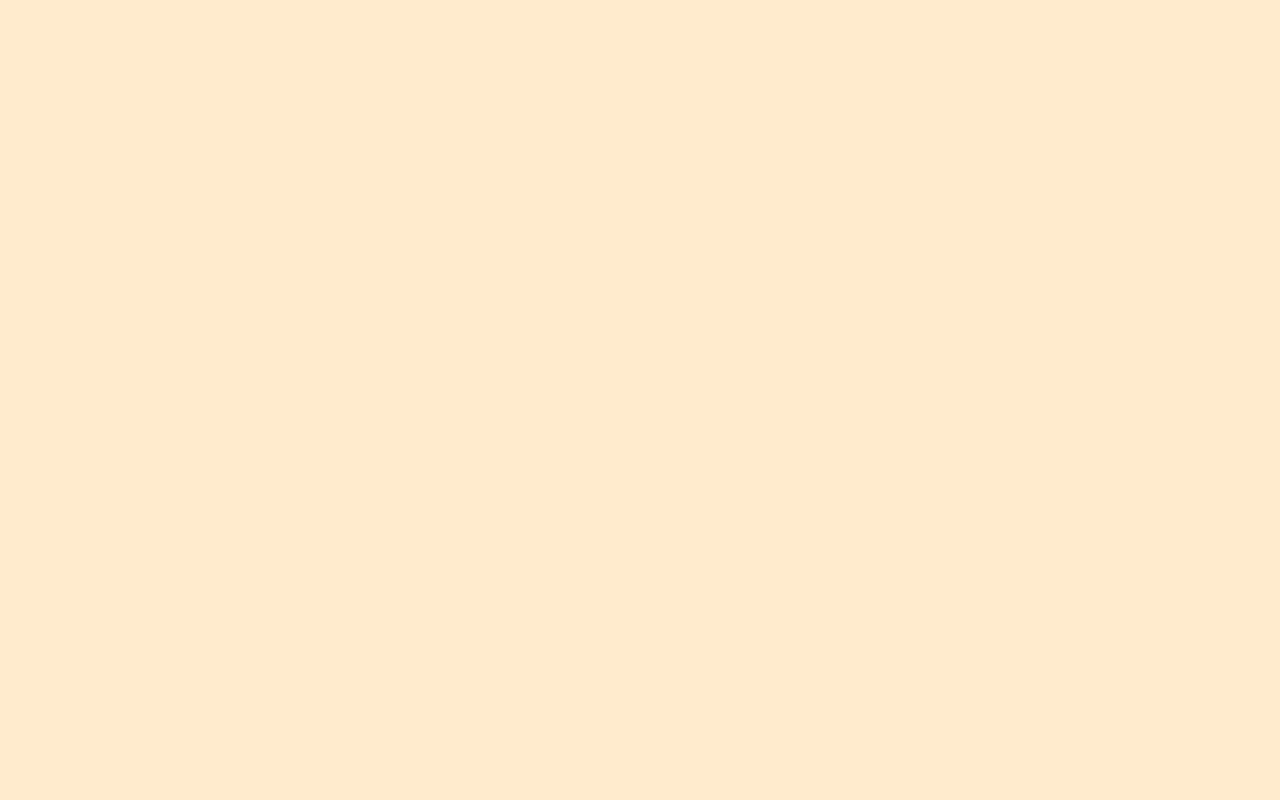
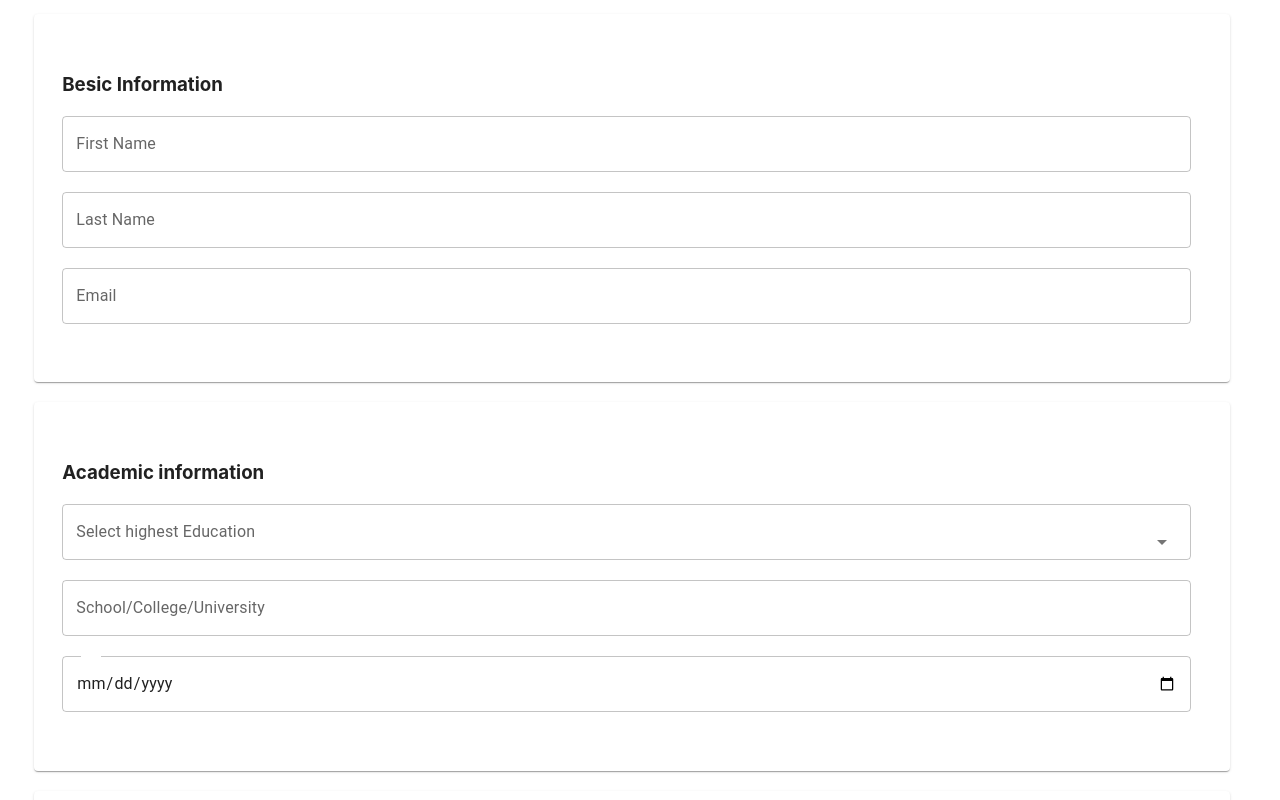
Before and after one commit to supriya0102/poc_wci, a React (Create React App) app: page /adduser in a window 1280 px wide. Before the commit this address had no page. Shown: the top 800 px of the page. Built offline with nearby package versions, Linux system fonts and the light colour scheme.

Commit message:
small css fixes added

```diff
--- a/src/App.js
+++ b/src/App.js
@@ -2,6 +2,7 @@ import './App.css';
 import { BrowserRouter as Router, Route, Routes } from 'react-router-dom';
 import Home from './components/Home';
 import ProfilePage from './components/profile/ProfilePage';
+import AddUser from './components/adduser/AddUser';
 
 function App() {
   return (
@@ -10,6 +11,7 @@ function App() {
           <Routes>
             <Route path="/" element={<Home />} />
             <Route path="/profile/:id" element={<ProfilePage />} />
+            <Route path="/adduser" element={<AddUser />} />
           </Routes>
         </Router>
       </>
--- a/src/components/Header.js
+++ b/src/components/Header.js
@@ -1,6 +1,5 @@
 import { AppBar, Toolbar, Typography, Button } from "@mui/material";
-import AddUser from "./AddUser";
-import { Link,Route } from "react-router-dom";
+import { Link } from "react-router-dom";
 
 function Header(props) {
   return (
@@ -10,7 +9,7 @@ function Header(props) {
             component="div" sx={{ flexGrow: 1 }}>
             Western Climate Initiative
           </Typography>
-         <Link to="/AddUser" style={{textDecoration:"none"}} ><Button  style={{color:"white",textDecoration:"none"}} >Add User</Button></Link>
+         <Link to="/adduser" style={{textDecoration:"none"}} ><Button  style={{color:"white",textDecoration:"none"}} >Add User</Button></Link>
         </Toolbar>
       </AppBar>
   );
--- a/src/components/AddUser.css
+++ b/src/components/adduser/AddUser.css
@@ -3,15 +3,11 @@
 
 }
 
-body{
-    background-color: blanchedalmond;
-}
+
 .mainDiv{
     margin: 10px;
-    /* height: 800px; */
-    /* width: 800px; */
     align-items: center;
-    /* margin-left: 18%; */
+
 
 
 }
--- a/src/components/AddUser.js
+++ b/src/components/adduser/AddUser.js
@@ -1,12 +1,12 @@
-import React,{useState,useEffect} from "react";
-import "./AddUser.css";
-import { TextField,Grid,Button,MenuItem, Card, Paper} from "@mui/material";
-import axios from "axios";
+import React,{useState} from "react";
+import './AddUser.css'
+import { TextField,Grid,Button,MenuItem, Card} from "@mui/material";
+
 
 const AddUser=({userId})=>{
 
-    const [firstName,setFirstName]=useState("")
-    const [user,setUser]=useState([])
+    // const [firstName,setFirstName]=useState("")
+    // const [user,setUser]=useState([])
   const [state, setState] = useState({
     firstName: "",
     lastName: '',
@@ -25,15 +25,15 @@ const handleChange = (e) => {
   setState((prevState)=>({...prevState,[name]:value}));
 }
 
-  const getapi=async()=>{
-    const payload=state
-    const result=await axios.post("http://localhost:3000/api/user/",payload)
-  }
+  // const getapi=async()=>{
+  //   const payload=state
+  //   const result=await axios.post("http://localhost:3000/api/user/",payload)
+  // }
 
   const handleSubmit = (e) => {
     e.preventDefault();
     console.log("state",state)
-    getapi()
+    // getapi()
 
 }
 
```
